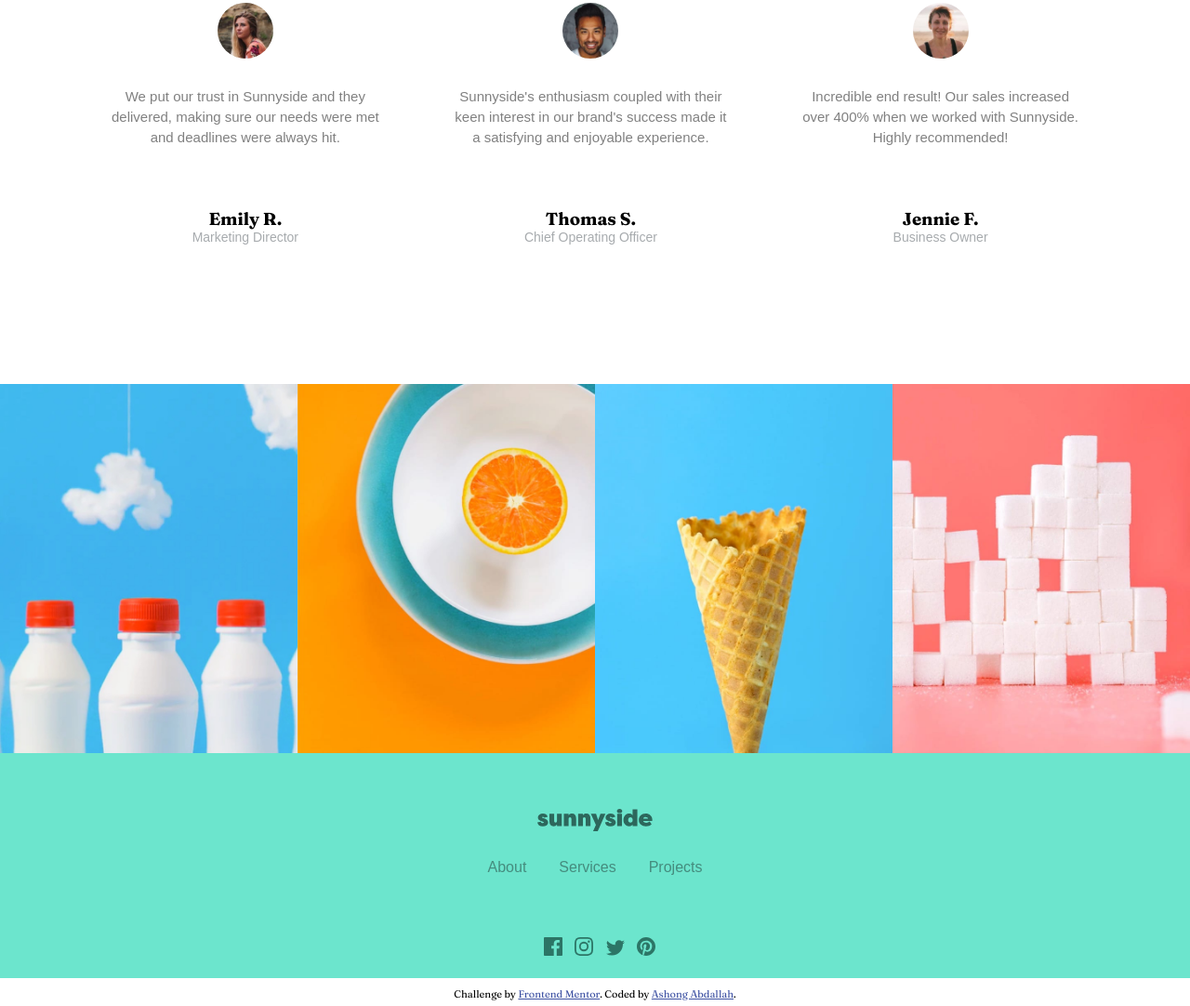
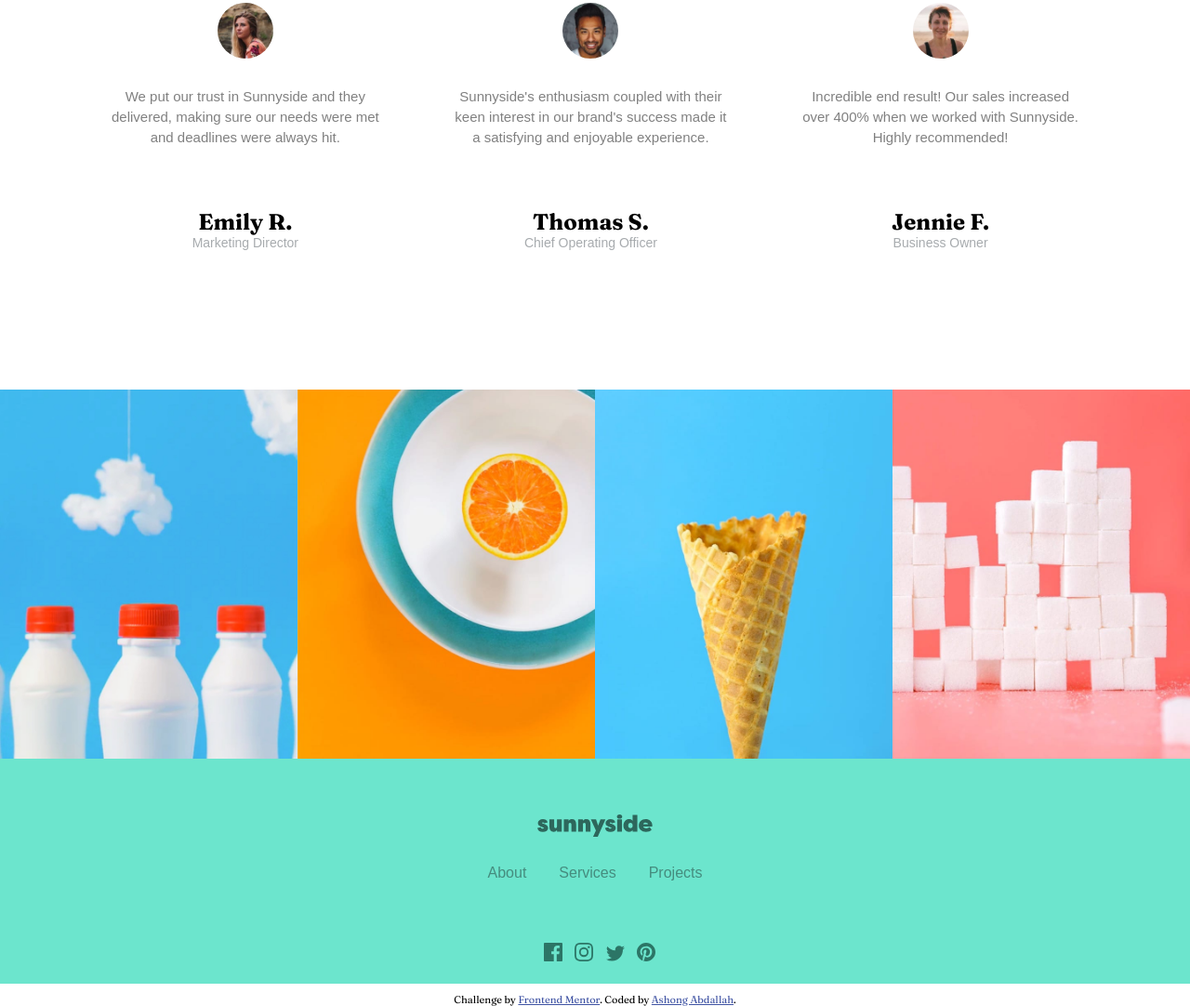
Before and after one commit to AshongAbdallah06/sunnyside-agency, a plain HTML site: page index.html in a window 1280 px wide. Shown: the part 2454-3536 px from the top of the page at 93% size. Drawn offline with Linux system fonts and the light colour scheme.

Commit message:
Update index.html

```diff
--- a/index.html
+++ b/index.html
@@ -135,7 +135,7 @@
                     <p class="testimony">
                         We put our trust in Sunnyside and they<br>delivered, making sure our needs were met<br>and deadlines were always hit.
                     </p>
-                    <h3 class="name">Emily R.</h3>
+                    <h2 class="name">Emily R.</h2>
                     <p class="position">Marketing Director</p>
                 </div>
 
@@ -144,7 +144,7 @@
                     <p class="testimony">
                         Sunnyside's enthusiasm coupled with their<br>keen interest in our brand's success made it<br>a satisfying and enjoyable experience.
                     </p>
-                    <h3 class="name">Thomas S.</h3>
+                    <h2 class="name">Thomas S.</h2>
                     <p class="position">Chief Operating Officer</p>
                 </div>
 
@@ -153,7 +153,7 @@
                     <p class="testimony">
                         Incredible end result! Our sales increased<br>over 400% when we worked with Sunnyside.<br>Highly recommended!
                     </p>
-                    <h3 class="name">Jennie F.</h3>
+                    <h2 class="name">Jennie F.</h2>
                     <p class="position">Business Owner</p>
                 </div>
 
@@ -162,7 +162,7 @@
     </main>
 
 
-    <footer>
+    <section class="footer">
         <div class="gallery">
             <img src="images/desktop/image-gallery-milkbottles.jpg" alt="" class="img">
             <img src="images/desktop/image-gallery-orange.jpg" alt="" class="img">
@@ -188,13 +188,13 @@
                 <img src="images/icon-pinterest.svg" alt="">
             </div>
         </div>
-    </footer>
+    </section>
 
 
-    <div class="attribution">
+    <footer class="attribution">
         Challenge by <a href="https://www.frontendmentor.io?ref=challenge" target="_blank">Frontend Mentor</a>.
         Coded by <a href="https://www.frontendmentor.io/profile/AshongAbdallah06">Ashong Abdallah</a>.
-      </div>
+      </footer>
 
 
     <script type="module" src="scripts/index.js"></script>
```
